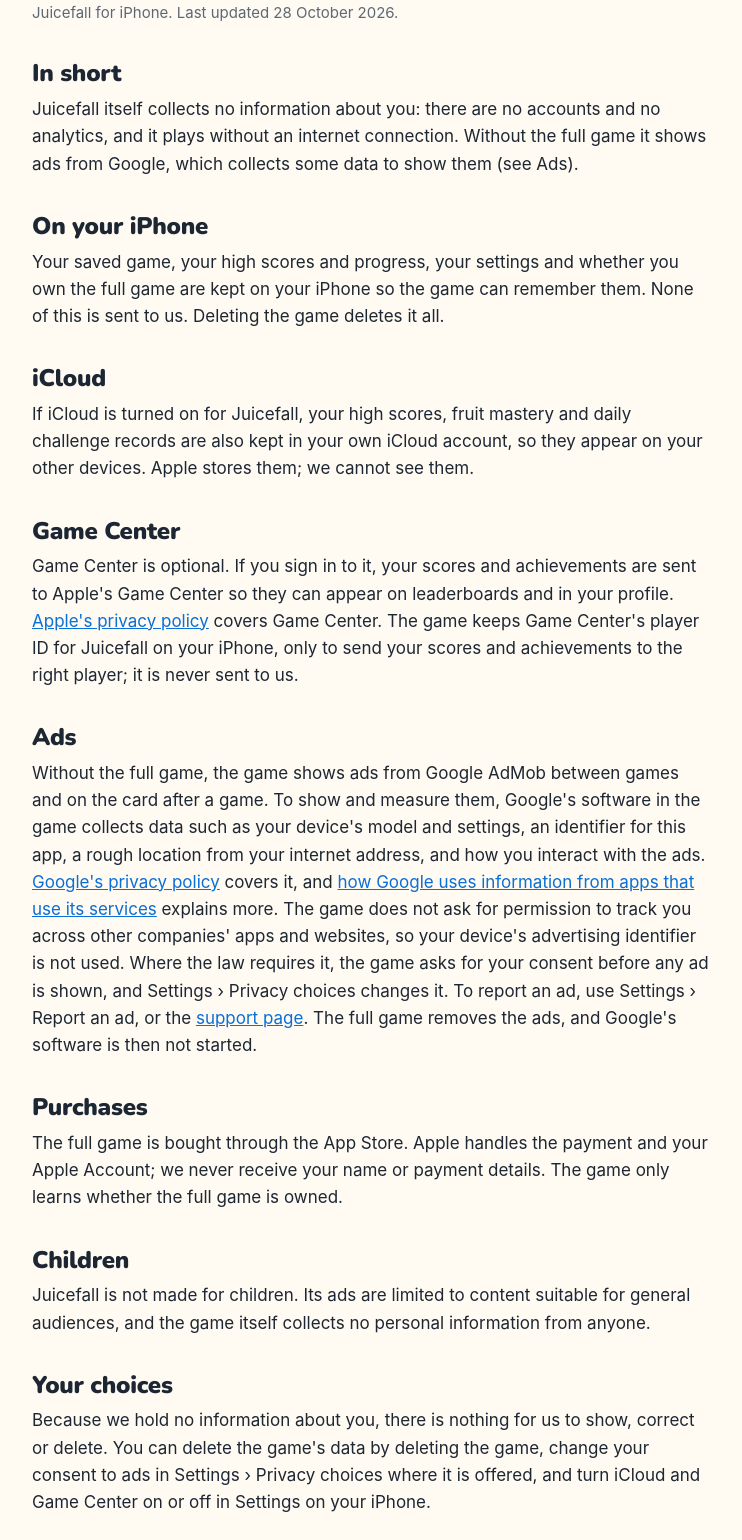
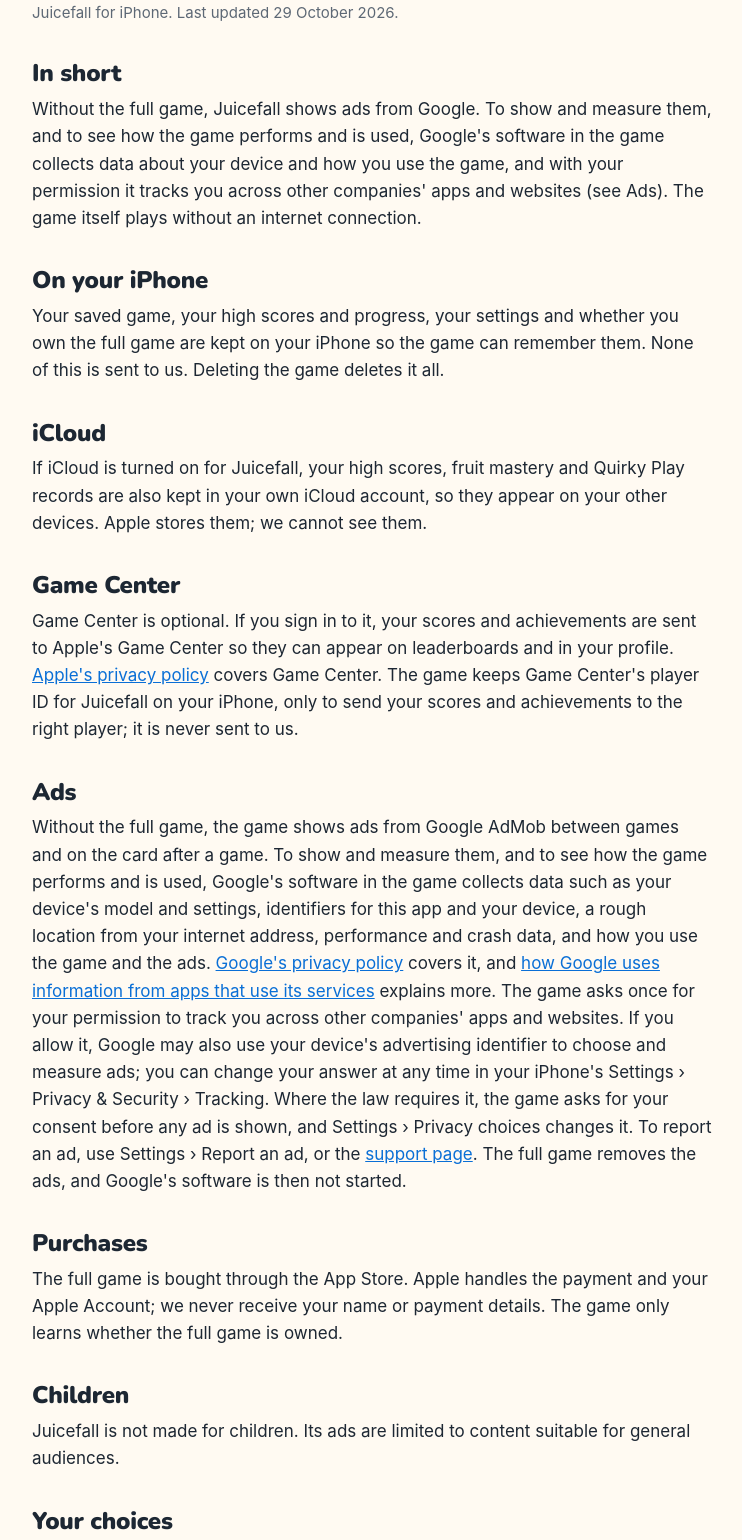
Before and after one commit to aaronseaman/juicefall, a plain HTML site: page privacy.html in a window 1280 px wide. Shown: the part 142-1682 px from the top of the page, without its empty margins (268-1010 px from the left). Drawn offline with Linux system fonts and the light colour scheme.

Commit message:
privacy: the same words as the game's of 29 October: Google's software collects data for the ads and to see how the game performs and is used, and the game asks permission to track; no line that the game collects nothing or has no accounts; Quirky Play's records in iCloud

```diff
--- a/privacy.html
+++ b/privacy.html
@@ -20,19 +20,20 @@
 </header>
 <main>
 <h1>Privacy Policy</h1>
-<p class="date">Juicefall for iPhone. Last updated 28 October 2026.</p>
+<p class="date">Juicefall for iPhone. Last updated 29 October 2026.</p>
 
 <h2>In short</h2>
-<p>Juicefall itself collects no information about you: there are no accounts and no analytics, and it plays without
-an internet connection. Without the full game it shows ads from Google, which collects some data to show them (see
-Ads).</p>
+<p>Without the full game, Juicefall shows ads from Google. To show and measure them, and to see how the game performs
+and is used, Google's software in the game collects data about your device and how you use the game, and with your
+permission it tracks you across other companies' apps and websites (see Ads). The game itself plays without an internet
+connection.</p>
 
 <h2>On your iPhone</h2>
 <p>Your saved game, your high scores and progress, your settings and whether you own the full game are kept on your
 iPhone so the game can remember them. None of this is sent to us. Deleting the game deletes it all.</p>
 
 <h2>iCloud</h2>
-<p>If iCloud is turned on for Juicefall, your high scores, fruit mastery and daily challenge records are also kept in
+<p>If iCloud is turned on for Juicefall, your high scores, fruit mastery and Quirky Play records are also kept in
 your own iCloud account, so they appear on your other devices. Apple stores them; we cannot see them.</p>
 
 <h2>Game Center</h2>
@@ -43,12 +44,14 @@
 
 <h2>Ads</h2>
 <p>Without the full game, the game shows ads from Google AdMob between games and on the card after a game. To show and
-measure them, Google's software in the game collects data such as your device's model and settings, an identifier for
-this app, a rough location from your internet address, and how you interact with the ads.
+measure them, and to see how the game performs and is used, Google's software in the game collects data such as your
+device's model and settings, identifiers for this app and your device, a rough location from your internet address,
+performance and crash data, and how you use the game and the ads.
 <a href="https://policies.google.com/privacy">Google's privacy policy</a> covers it, and
 <a href="https://policies.google.com/technologies/partner-sites">how Google uses information from apps that use its
-services</a> explains more. The game does not ask for permission to track you across other companies' apps and
-websites, so your device's advertising identifier is not used. Where the law requires it, the game asks for your consent
+services</a> explains more. The game asks once for your permission to track you across other companies' apps and
+websites. If you allow it, Google may also use your device's advertising identifier to choose and measure ads; you can
+change your answer at any time in your iPhone's Settings › Privacy &amp; Security › Tracking. Where the law requires it, the game asks for your consent
 before any ad is shown, and Settings › Privacy choices changes it. To report an ad, use Settings › Report an ad, or the
 <a href="support.html#report-an-ad">support page</a>. The full game removes the ads, and Google's software is then not
 started.</p>
@@ -58,13 +61,13 @@
 your name or payment details. The game only learns whether the full game is owned.</p>
 
 <h2>Children</h2>
-<p>Juicefall is not made for children. Its ads are limited to content suitable for general audiences, and the game
-itself collects no personal information from anyone.</p>
+<p>Juicefall is not made for children. Its ads are limited to content suitable for general audiences.</p>
 
 <h2>Your choices</h2>
-<p>Because we hold no information about you, there is nothing for us to show, correct or delete. You can delete the
-game's data by deleting the game, change your consent to ads in Settings › Privacy choices where it is offered, and
-turn iCloud and Game Center on or off in Settings on your iPhone.</p>
+<p>You can delete the data the game keeps on your iPhone by deleting the game, change your consent to ads in
+Settings › Privacy choices where it is offered, allow or stop tracking in your iPhone's Settings › Privacy &amp; Security ›
+Tracking, and turn iCloud and Game Center on or off in Settings on your iPhone. Google's privacy policy explains your
+choices for the data its software collects.</p>
 
 <h2>Contacting us</h2>
 <p>Email us at <a href="mailto:philippinepogi@icloud.com">philippinepogi@icloud.com</a>. If you email us for help, we use your message and your address only to
```
